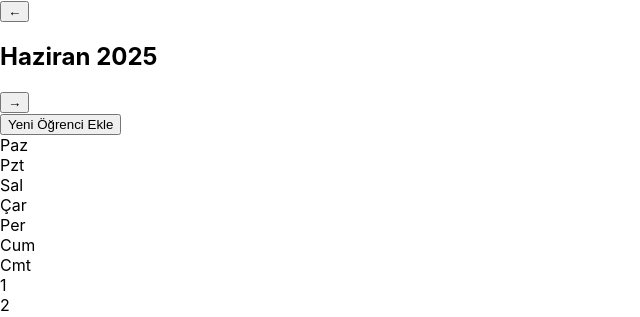
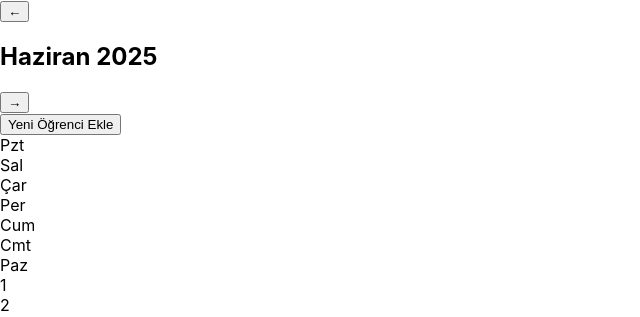
Before and after one commit to mahirtaylankalfaoglu4/Dersnotlari, a React (Create React App) app in the folder src/: page / in a window 1280 px wide. Shown: the top 317 px of the page, without its empty margins (0-640 px from the left). Built offline with nearby package versions, Linux system fonts and the light colour scheme; the HTML template or start-up script is replaced by a standard one.

Commit message:
Açıklamatavkimyeni

```diff
--- a/src/MonthlyLessonScheduler.js
+++ b/src/MonthlyLessonScheduler.js
@@ -11,6 +11,9 @@ for (let h = 8; h <= 20; h++) {
   HOURS.push(`${h}:30`);
 }
 HOURS.push("21:00");
+
+// Gün başlıkları Pazartesi ile başlıyor
+const dayNames = ['Pzt', 'Sal', 'Çar', 'Per', 'Cum', 'Cmt', 'Paz'];
 
 const hourToKey = (hourStr) => hourStr.replace(":", "_");
 const keyToHour = (key) => key.replace("_", ":");
@@ -144,15 +147,16 @@ const MonthlyLessonScheduler = () => {
     'Temmuz', 'Ağustos', 'Eylül', 'Ekim', 'Kasım', 'Aralık'
   ];
 
-  const dayNames = ['Paz', 'Pzt', 'Sal', 'Çar', 'Per', 'Cum', 'Cmt'];
-
+  // Pazartesi başlayan takvim grid dizilimi (hafta başı Pazartesi)
   const getDaysInMonth = () => {
     const year = currentDate.getFullYear();
     const month = currentDate.getMonth();
     const firstDay = new Date(year, month, 1);
+    let startDayOfWeek = firstDay.getDay(); // 0: Pazar, 1: Pazartesi, ...
+    // Haftanın ilk günü Pazartesi olacak şekilde kaydır
+    startDayOfWeek = (startDayOfWeek === 0) ? 6 : startDayOfWeek - 1;
     const lastDay = new Date(year, month + 1, 0);
     const daysInMonth = lastDay.getDate();
-    const startDayOfWeek = firstDay.getDay();
 
     const days = [];
     for (let i = 0; i < startDayOfWeek; i++) {
```
